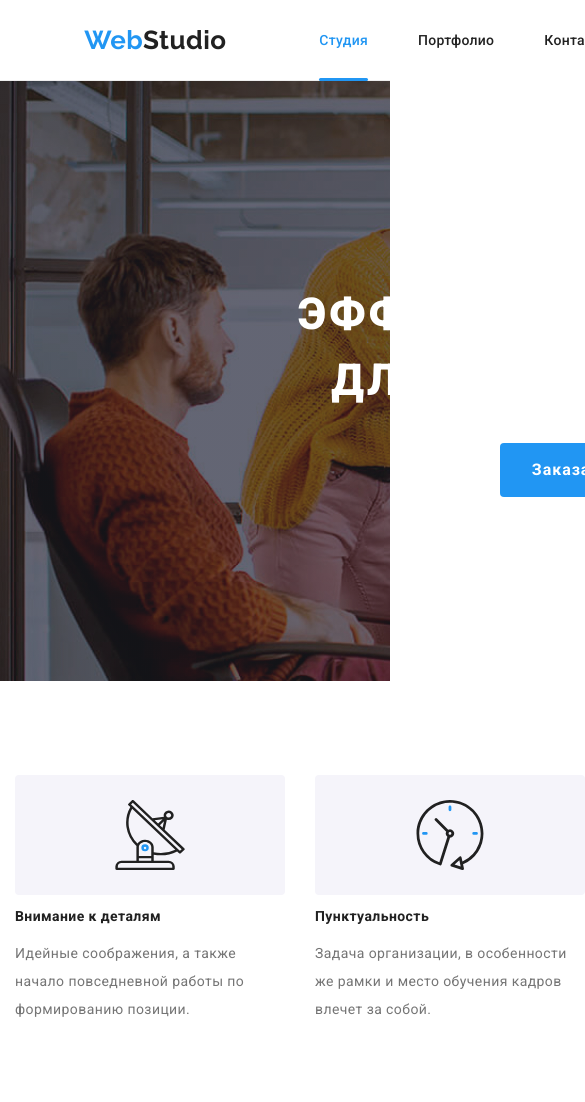
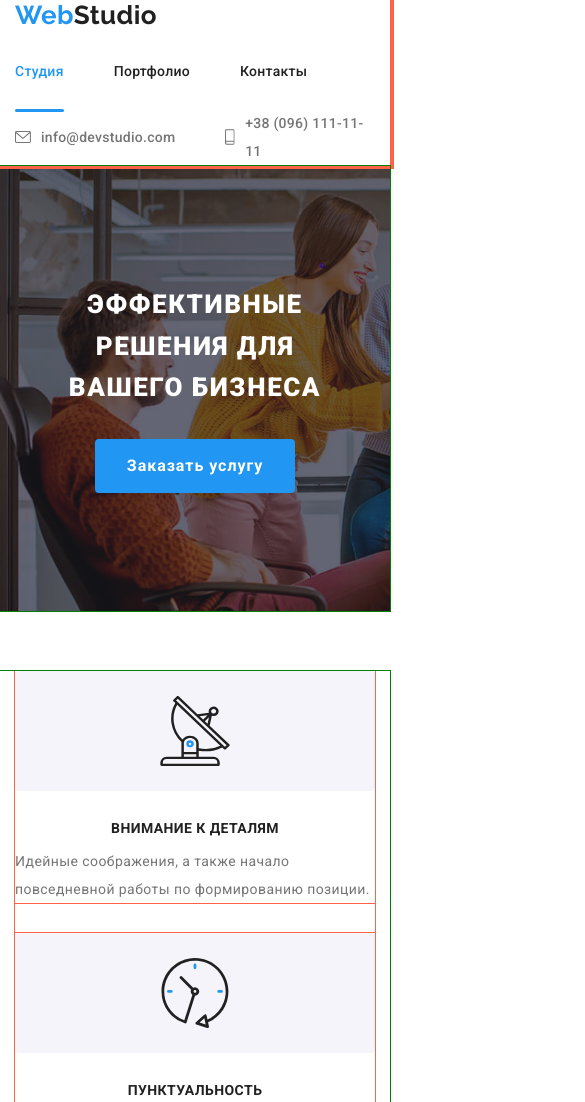
Before and after one commit to EugeneBashorin/ps-fe-08, a plain HTML site: page index.html in a window 390 px wide. Shown: the top 1102 px of the page, 585 px wide, since content can reach past the window. Drawn offline with nearby package versions, Linux system fonts and the light colour scheme.

Commit message:
media
mobile vers

```diff
--- a/index.html
+++ b/index.html
@@ -14,8 +14,9 @@
     <!--Header-->
     <header>
         <div class="container header-container">
+            <a href="#" class="logo"><span class="logo__prepend">Web</span>Studio</a>
+            <div class="nav-container">
                 <nav class="main-nav">
-                <a href="#" class="logo logo--rightIndent"><span class="logo__prepend">Web</span>Studio</a>
                     <ul class="list main-nav__list">
                         <li class="main-nav__item"><a href="" class="main-nav__link main-nav__link--current">Студия</a></li>
                         <li class="main-nav__item"><a href="/portfolio.html" class="link main-nav__link">Портфолио</a></li>
@@ -26,6 +27,7 @@
                     <li class="nav-contact__item"><a href="mailto:info@devstudio.com" class="link nav-contact__link"><svg class="mail-icon"><use href="./images/icons.svg#envelope"></use></svg>info@devstudio.com</a></li>
                     <li class="nav-contact__item"><a href="tel:+38096111111" class="link nav-contact__link"><svg class="tel-icon"><use href="./images/icons.svg#smartphone"></use></svg>+38 (096) 111-11-11</a></li>
                 </ul>
+            </div>
         </div>
     </header>
     <!--main-->
@@ -45,22 +47,22 @@
                     <li class="advantage__item">
                         <div class="advantage__overlay"><img src="./images/details-1.svg#details-1" class="advantage__image" alt="Внимание деталей"></div>
                         <h3 class="advantage__title">Внимание к деталям</h3>
-                        <p>Идейные соображения, а также начало повседневной работы по формированию позиции.</p>
+                        <p class="advantage__discription">Идейные соображения, а также начало повседневной работы по формированию позиции.</p>
                     </li>
                     <li class="advantage__item">
                         <div class="advantage__overlay"><img class="advantage__image" src="./images/clock-1.svg#clock-1" alt="Пунктуальность"></div>
                         <h3 class="advantage__title">Пунктуальность</h3>
-                        <p>Задача организации, в особенности же рамки и место обучения кадров влечет за собой.</p>
+                        <p class="advantage__discription">Задача организации, в особенности же рамки и место обучения кадров влечет за собой.</p>
                     </li>
                     <li class="advantage__item">
                         <div class="advantage__overlay"><img src="./images/diagram-1.svg#diagram-1" class="advantage__image" alt="Планирование"></div>
                         <h3 class="advantage__title">Планирование</h3>
-                        <p>Равным образом консультация с широким активом в значительной степени обуславливает.</p>
+                        <p class="advantage__discription">Равным образом консультация с широким активом в значительной степени обуславливает.</p>
                     </li>
                     <li class="advantage__item">
                         <div class="advantage__overlay"><img src="./images/astronaut-1.svg#astronaut-1" class="advantage__image" alt="Технологии"></div>
                         <h3 class="advantage__title">Современные технологии</h3>
-                        <p>Значимость этих проблем настолько очевидна, что реализация плановых заданий.</p>
+                        <p class="advantage__discription">Значимость этих проблем настолько очевидна, что реализация плановых заданий.</p>
                     </li>
                 </ul>
             <!-- </div> -->
@@ -85,7 +87,7 @@
         <!--Our Team-->
         <section class="section team">
             <div class="container">
-            <h2 class="section__title">Наша команда</h2>
+            <h2 class="section__title team__title">Наша команда</h2>
             <ul class="list team__list">
                 <li class="team__item">
                     <img class="team__image" src="./images/img-4.jpg" alt="Product Designer">
--- a/sass/base/_container.scss
+++ b/sass/base/_container.scss
@@ -1,6 +1,6 @@
 .container{
-    width: 1200px;
-
+    //width: 1200px;
+  outline: 1px solid green;
     padding-left: 15px;
     padding-right: 15px;
     padding-top: 0;
@@ -10,4 +10,13 @@
     margin-right: auto;
     margin-top: 0;
     margin-bottom: 0;
+    @media screen and (min-width: 480px) {
+        width: 480px;
+    }
+    // @media screen and (min-width: 768px){
+    //     width: 768px;
+    // }
+    // @media screen and (min-width: 1200px) {
+    // width: 1200px;
+    // }
 }
--- a/sass/components/_section.scss
+++ b/sass/components/_section.scss
@@ -1,6 +1,9 @@
 .section{
-    padding-top: 94px;
-    padding-bottom: 94px;
+   //Desktop
+   padding-top: 60px;
+   padding-bottom: 60px;
+   //  padding-top: 94px;
+   //  padding-bottom: 94px;
     margin-top: 0;
     margin-bottom: 0;
  }
--- a/sass/layout/_advantage.scss
+++ b/sass/layout/_advantage.scss
@@ -1,21 +1,33 @@
 .advantage{
+
     &__list{
-        display: flex;
+        outline: 1px solid tomato;
+        // display: flex;
         padding-left: 0;
         margin-top: 0;
-        margin-bottom: 94px;
+        //margin-bottom: 94px;
     }
     &__item{
-        width: 270px;
+        width: 100%;
+        outline: 1px solid tomato;
+        //DESKTOP
+        //width: 270px;
     }
     &__item:not(:last-child){
-        margin-right: 30px;
+        margin-bottom: 30px;
     }
+    //DESKTOP
+    // &__item:not(:last-child){
+    //     margin-right: 30px;
+    // }
     &__overlay{
         display: flex;
         justify-content: center;
         align-items: center;
-        width: 270px;
+        width: 100%;
+        margin-bottom: 30px;
+        //DESKTOP
+        // width: 270px;
         height: 120px;
         background-color: $second-bg-color;
         border-radius: 4px;
@@ -28,9 +40,19 @@
         height: 70px;
     }
     &__title{
+        //Mob
+        text-transform: uppercase;
+        text-align: center;
+        margin-top: 0;
+        margin-bottom: 10px;
+        //Desktop
         font-size: 14px;
         font-weight: 700;
         line-height: 1.14;
         color: $title-text-color;
     }
+    &__discription{
+        margin-top: 0;
+        margin-bottom: 0;
+    }
 }
--- a/sass/layout/_header.scss
+++ b/sass/layout/_header.scss
@@ -2,16 +2,20 @@ header{
     border-bottom: 1px solid $boder-color;
 }
 .header-container{
-    display: flex;
-    align-items: center;
-    justify-content: space-around;
-    height: 80px;
+  //  display: flex;
+  //  align-items: center;
+  //  justify-content: space-around;
+  //  height: 80px;
+  outline: 4px solid tomato;
 }
 .main-nav{
-   display: flex;
-   align-items: center;
+   //display: flex;
+   //align-items: center;
    padding-top: 24px;
    padding-bottom: 24px;
+
+//    display: none;
+
    /*navigation*/
     &__link{
         font-weight: 500;
@@ -36,7 +40,6 @@ header{
 }
 .main-nav__link--current{
     color: $accent-text-color;
-    //position: relative;
     &::after{
         content: '';
         position: absolute;
@@ -60,13 +63,10 @@ header{
     &__prepend{
         color: $accent-text-color;
     }
-
-    &--rightIndent{
-        margin-right: 93px;
-    }
 }
 /* Contacts Header */
 .nav-contact{
+    // display: none;
     display: flex;
     align-items: center;
 }
--- a/sass/layout/_hero.scss
+++ b/sass/layout/_hero.scss
@@ -1,25 +1,51 @@
 .section-hero{
+    width: 100%;
+    height: auto;
     margin-left: auto;
     margin-right: auto;
     background-image: linear-gradient(to top,rgba(47, 48, 58, 0.4),rgba(47, 48, 58, 0.4)),url("/images/heroes-bg-1.jpg");
     background-size: cover, cover;
     background-repeat: no-repeat, no-repeat;
-    max-width: 1600px;
-    height: 600px;
+
+    // @media screen and (min-width: 480px) {
+    //     max-width: 480px;
+    //     height: 400px;
+    // }
+    // @media screen and (min-width: 768px) {
+    //     max-width: 480px;
+    //     height: 400px;
+    // }
+    // @media screen and (min-width: 1200px) {
+    // max-width: 1600px;
+    // height: 600px;
+    // }
+
 }
 .hero{
     text-align: center;
-    padding-top: 200px;
-    padding-bottom: 200px;
-    padding-left: 252px;
-    padding-right: 252px;
+    padding-top: 118px;
+    padding-bottom: 118px;
+    padding-left: 60px;
+    padding-right: 60px;
+
+    //  DESKTOP
+    //  padding-top: 200px;
+    //  padding-bottom: 200px;
+    //  padding-left: 252px;
+    //  padding-right: 252px;
+
     margin-left: auto;
     margin-right: auto;
 
     &__title{
-        font-size: 44px;
+    font-size: 26px;
+    line-height: 1.6;
+
+    // DESKTOP
+    // font-size: 44px; DESKTOP
+    //line-height: 1.5;
+
     font-weight: 900;
-        line-height: 1.5;
     letter-spacing: 0.06em;
     color: $main-bg-color;
     text-transform: uppercase;
--- a/sass/layout/_team.scss
+++ b/sass/layout/_team.scss
@@ -1,9 +1,18 @@
 .team{
     background-color: $second-bg-color;
+    &__title{
+        font-size: 28px;
+        line-height: 1.5;
+        margin-bottom: 30px;
+    }
+    &__list{
+        outline: 1px solid tomato;
 
-    &__list{
-        display: flex;
-        justify-content: center;
+        // for Desktop
+        // display: flex;
+        // justify-content: center;
+        // margin-left: auto;
+        // margin-right: auto;
         padding-left: 0;
         margin-top: 0;
         margin-bottom: 0;
@@ -21,9 +30,10 @@
                     0 1px 3px rgba(0, 0, 0, 0.2);
     }
 
-    &__item:not(:last-child){
-        margin-right: 30px;
-    }
+//for Desktop
+    // &__item:not(:last-child){
+    //     margin-right: 30px;
+    // }
 
     &__image{
         display: block;
@@ -33,6 +43,7 @@
     }
 
     &__discript{
+        font-size: 16px;
         text-align: center;
         color: $title-text-color;
         font-weight: 500;
@@ -43,7 +54,7 @@
     &__subdiscript{
         text-align: center;
         margin-top: 0;
-        margin-bottom: 0;
+        margin-bottom: 16;
     }
 }
 
--- a/sass/layout/_whatWeDoing.scss
+++ b/sass/layout/_whatWeDoing.scss
@@ -1,4 +1,7 @@
 .doing{
+    //hide for mob menu
+    display: none;
+
     &__list{
     display: flex;
     padding-left: 0;
```
Also changed, not shown: portfolio.html (+1 -1 lines), css/main.css, 1 other file. Lines whose indentation alone changed are shown as unchanged.
